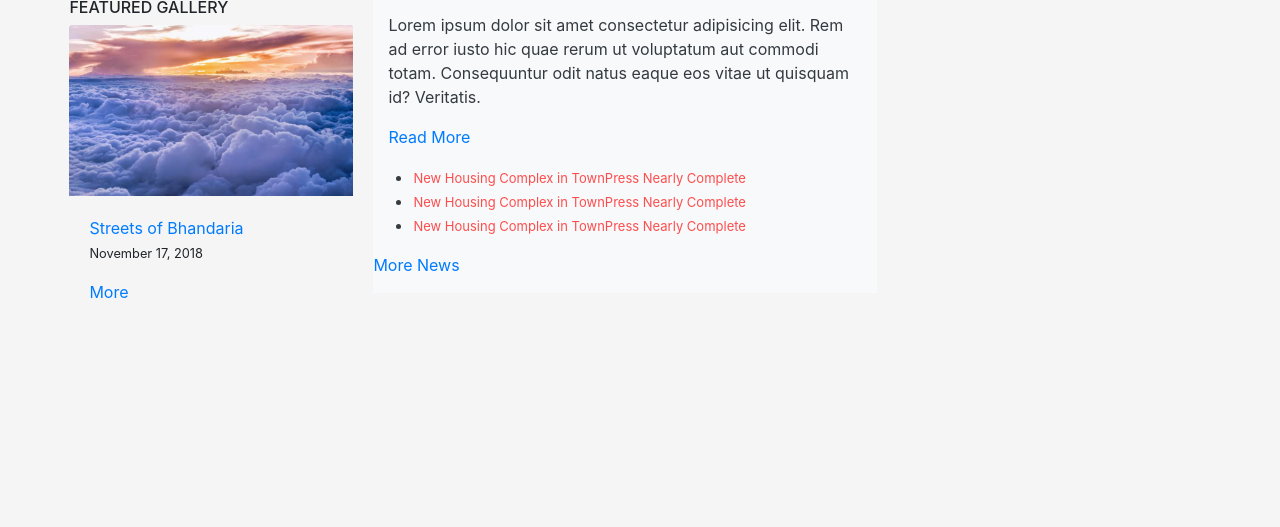
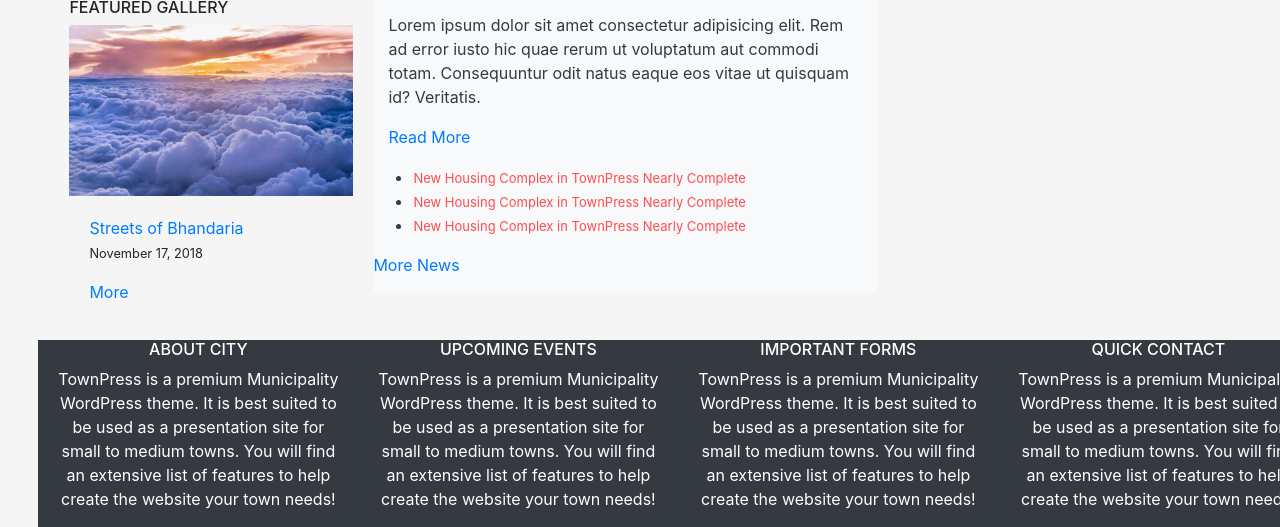
Before and after one commit to SWE-Jahidul/smart_city, a plain HTML site: page index.html in a window 1280 px wide. Shown: the part 1007-1534 px from the top of the page. Before the commit the page ends 1347 px from the top, so only its background shows below. Drawn offline with nearby package versions, Linux system fonts and the light colour scheme.

Commit message:
some changeing in footer section

```diff
--- a/index.html
+++ b/index.html
@@ -14,10 +14,10 @@
 
 </head>
 
-<body >
+<body>
     <div class="  site-blocks-cover overlay responsive ">
-        <img src="Skyscrapers_of_Shinjuku_2009_January_(revised).jpg" class="img-fluid" alt="Responsive image " style="width: 100%;"
-            data-aos="fade" data-stellar-background-ratio="0.5">
+        <img src="Skyscrapers_of_Shinjuku_2009_January_(revised).jpg" class="img-fluid" alt="Responsive image "
+            style="width: 100%;" data-aos="fade" data-stellar-background-ratio="0.5">
         <div class="col-sm-12 languageselector">
             <div class="row">
                 <div class="col-sm-6">
@@ -60,7 +60,7 @@
                     <div class="container">
 
 
-                        <div class="responsive bg-light weather"style="width: 18rem;">
+                        <div class="responsive bg-light weather" style="width: 18rem;">
                             <img src="download.jpeg" style="width:100%;height:400px;" class="img-fluid"
                                 alt="Responsive image" data-aos="fade" data-stellar-background-ratio="0.5">
                             <h5 class="weather_header"> WEATHER INFO </h5>
@@ -124,9 +124,9 @@
                         <img class="card-img-top" src="1-whytheweathe.jpg" style="width:110%" alt="Card image cap">
                         <div class="card-body">
                             <p class="galary_title"><a href="#">Streets of Bhandaria</a>
-                            <br> <small>November 17, 2018
+                                <br> <small>November 17, 2018
 
-                            </small></p>
+                                </small></p>
 
                             <p> <a href="#"> More </a></p>
                         </div>
@@ -289,15 +289,53 @@
 
 
 
+                <!-- footer section -->
+                <div class="footer bg-dark">
+                    <div class="col-md-12">
+                        <div class="row">
+                            <div class="col-md-3">
+                                <h6>ABOUT CITY
+                                </h6>
+                                <p>TownPress is a premium Municipality WordPress theme. It is best suited to be used as
+                                    a presentation site for small to medium towns.
+                                    You will find an extensive list of features to help create the website your town
+                                    needs!</p>
+                            </div>
+                            <div class="col-md-3">
+                                <h6>UPCOMING EVENTS
+                                </h6>
+                                <p>TownPress is a premium Municipality WordPress theme. It is best suited to be used as
+                                    a presentation site for small to medium towns.
+                                    You will find an extensive list of features to help create the website your town
+                                    needs!</p>
+                            </div>
+                            <div class="col-md-3">
+                                <h6>IMPORTANT FORMS
+                                </h6>
+                                <p>TownPress is a premium Municipality WordPress theme. It is best suited to be used as
+                                    a presentation site for small to medium towns.
+                                    You will find an extensive list of features to help create the website your town
+                                    needs!</p>
+                            </div>
+                            <div class="col-md-3">
+                                <h6>QUICK CONTACT
+                                </h6>
+                                <p>TownPress is a premium Municipality WordPress theme. It is best suited to be used as
+                                    a presentation site for small to medium towns.
+                                    You will find an extensive list of features to help create the website your town
+                                    needs!</p>
+                            </div>
+                        </div>
 
+                    </div>
+                </div>
             </div>
         </div>
-
     </div>
-
 
     <script src="js/jquery.js"></script>
     <script src="js/bootstrap.min.js"></script>
 </body>
 
+
 </html>
--- a/main.css
+++ b/main.css
@@ -133,3 +133,14 @@ font-weight: bold;
   font-size: 10px;
 
 }
+
+/* footer secton css code  */
+.footer {
+  /* position: fixed; */
+  left: 0;
+  bottom: 0;
+  width: 100%;
+  background-color: red;
+  color: white;
+  text-align: center;
+}
```
